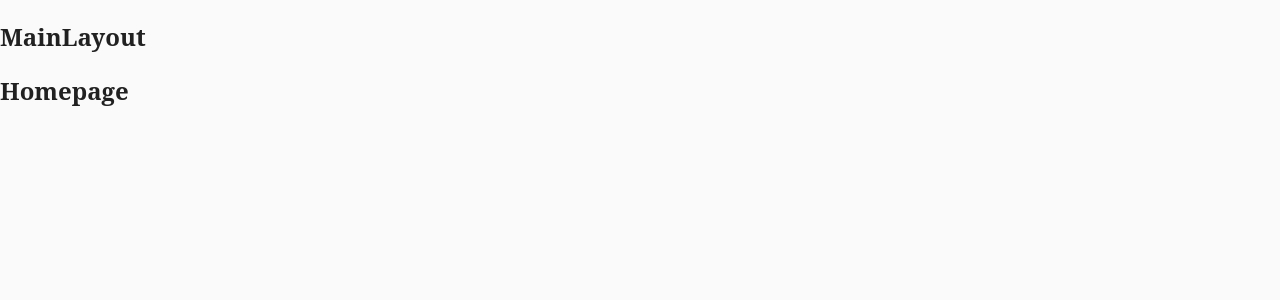
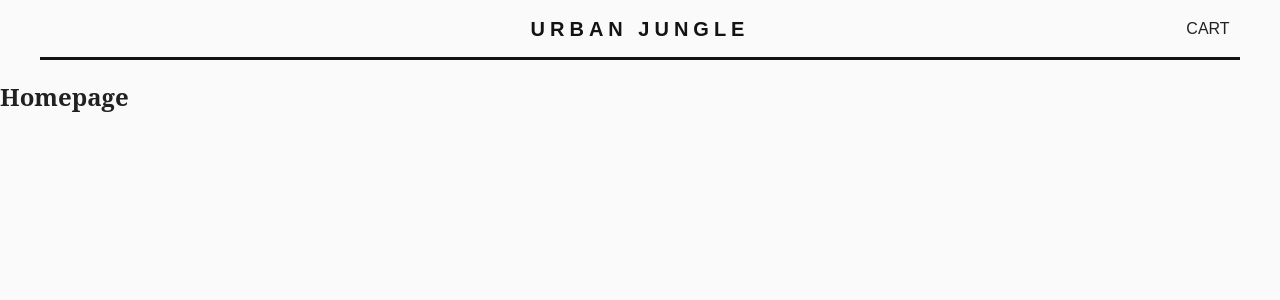
Before and after one commit to maariaantonina/urban-jungle, a React (Create React App) app: page / in a window 1280 px wide. Shown: the top 300 px of the page. Built offline with nearby package versions, Linux system fonts and the light colour scheme.

Commit message:
add header component

```diff
--- a/src/components/layout/Header/Header.js
+++ b/src/components/layout/Header/Header.js
@@ -1,4 +1,5 @@
 import React from 'react';
+import { Link as RouterLink } from 'react-router-dom';
 import PropTypes from 'prop-types';
 
 import clsx from 'clsx';
@@ -8,10 +9,28 @@ import clsx from 'clsx';
 
 import styles from './Header.module.scss';
 
-const Component = ({className, children}) => (
+import Grid from '@material-ui/core/Grid';
+import Button from '@material-ui/core/Button';
+import Link from '@material-ui/core/Link';
+
+const Component = ({ className }) => (
   <div className={clsx(className, styles.root)}>
-    <h2>Header</h2>
-    {children}
+    <Grid
+      container
+      spacing={0}
+      alignItems="center"
+      className={styles.container}
+    >
+      <Grid item xs></Grid>
+      <Grid item container justify="center" xs={6}>
+        <Link variant="h6" component={RouterLink} to="/" underline="none">
+          Urban Jungle
+        </Link>
+      </Grid>
+      <Grid item container justify="flex-end" xs alignItems="flex-end">
+        <Button>Cart</Button>
+      </Grid>
+    </Grid>
   </div>
 );
 
--- a/src/components/layout/Header/Header.module.scss
+++ b/src/components/layout/Header/Header.module.scss
@@ -1,4 +1,11 @@
 @import '../../../styles/settings.scss';
 
-// .root {
-// }
+.root {
+  margin: 0 40px;
+  border-bottom: $border;
+  height: 60px;
+}
+
+.container {
+  height: 100%;
+}
--- a/src/components/layout/MainLayout/MainLayout.js
+++ b/src/components/layout/MainLayout/MainLayout.js
@@ -8,9 +8,11 @@ import clsx from 'clsx';
 
 import styles from './MainLayout.module.scss';
 
-const Component = ({className, children}) => (
+import { Header } from '../Header/Header';
+
+const Component = ({ className, children }) => (
   <div className={clsx(className, styles.root)}>
-    <h2>MainLayout</h2>
+    <Header></Header>
     {children}
   </div>
 );
--- a/src/styles/global.scss
+++ b/src/styles/global.scss
@@ -1 +1,9 @@
-@import "settings.scss";
+@import 'settings.scss';
+
+@import url('https://fonts.googleapis.com/css2?family=Noto+Serif&family=Poppins:wght@500;700&display=swap');
+
+*,
+*::before,
+*::after {
+  box-sizing: border-box;
+}
--- a/src/styles/settings.scss
+++ b/src/styles/settings.scss
@@ -1 +1,6 @@
 $base-size: 12px;
+
+$primary: #131313;
+$secondary: #9a0036;
+
+$border: 3px solid $primary;
```
